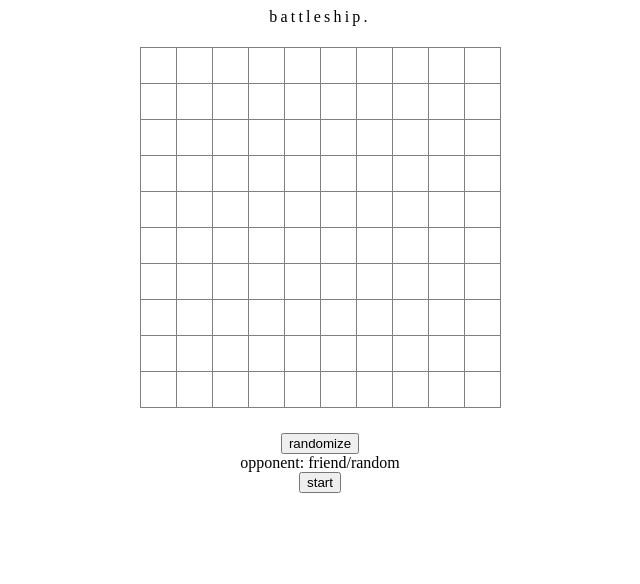
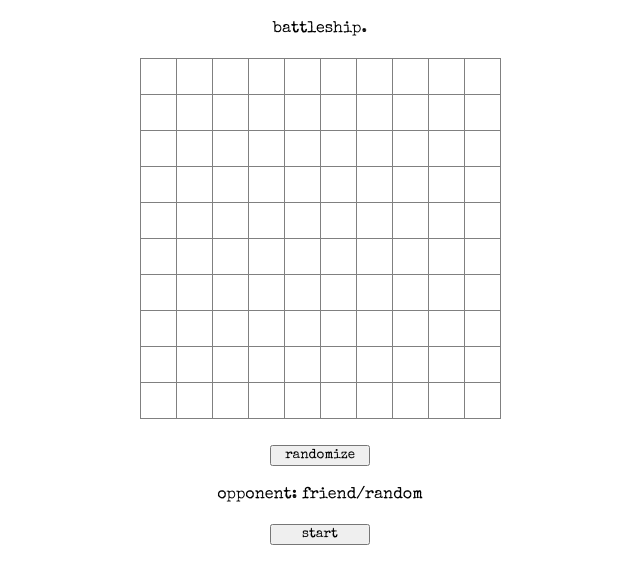
Before and after one commit to nvishnya/battleship-game, a Vue app in the folder client/: page /1 in a window 1280 px wide. Shown: the top 584 px of the page, without its empty margins (320-960 px from the left). Built offline with nearby package versions, Linux system fonts and the light colour scheme; no server answers.

Commit message:
Add styles

```diff
--- a/client/src/assets/scss/main.scss
+++ b/client/src/assets/scss/main.scss
@@ -1,13 +1,13 @@
-.game {
-    text-align: center;
-}
+$margin-size: 21px;
 // header
 #app-title {
-    text-align: center;
-    letter-spacing: 0.2em;
+    margin-top: $margin-size;
+    // text-align: center;
+    // letter-spacing: 0.2em;
 }
 // board
-$ship-color: rgba(140, 0, 255, 0.226);
+// $ship-color: rgba(140, 0, 255, 0.226);
+$ship-color: rgba(0, 0, 0, 0.226);
 $shot-miss-size: 5px;
 .ship-part {
     background-color: $ship-color;
@@ -44,12 +44,13 @@ $shot-miss-size: 5px;
             rgba(0, 0, 0, 0) calc(50% + 0.8px),
             rgba(0, 0, 0, 0) 100%
         );
-    border: 1px red;
+    // border: 1px red;
 }
+
 // place
 $cell-size: 35px;
 $cell-border: 1px;
-$ship-color: rgba(140, 0, 255, 0.226);
+// $ship-color: rgba(140, 0, 255, 0.226);
 $orientations: "HR", "VR";
 
 @for $length from 1 through 5 {
@@ -70,7 +71,7 @@ $orientations: "HR", "VR";
 .board {
     width: 10 * $cell-size + 11 * $cell-border;
     height: 10 * $cell-size + 11 * $cell-border;
-    margin: 21px;
+    margin: $margin-size;
     display: inline-block;
 }
 .board-table {
@@ -88,6 +89,26 @@ $orientations: "HR", "VR";
     border: $cell-border solid grey;
     padding: 0;
 }
-#app {
-    margin: 0 auto;
+@import url("https://fonts.googleapis.com/css2?family=Special+Elite&display=swap");
+#app > * {
+    text-align: center;
+    font-family: "Special Elite", cursive;
 }
+.btn {
+    width: 100px;
+    padding: 2px;
+    font-family: "Special Elite", cursive;
+}
+.opponent-select {
+    margin: $margin-size;
+}
+.status-bar {
+    margin-top: $margin-size;
+}
+
+.clues > * {
+    margin: 10px;
+}
+// .clues {
+//     margin-top: 10px;
+// }
```
